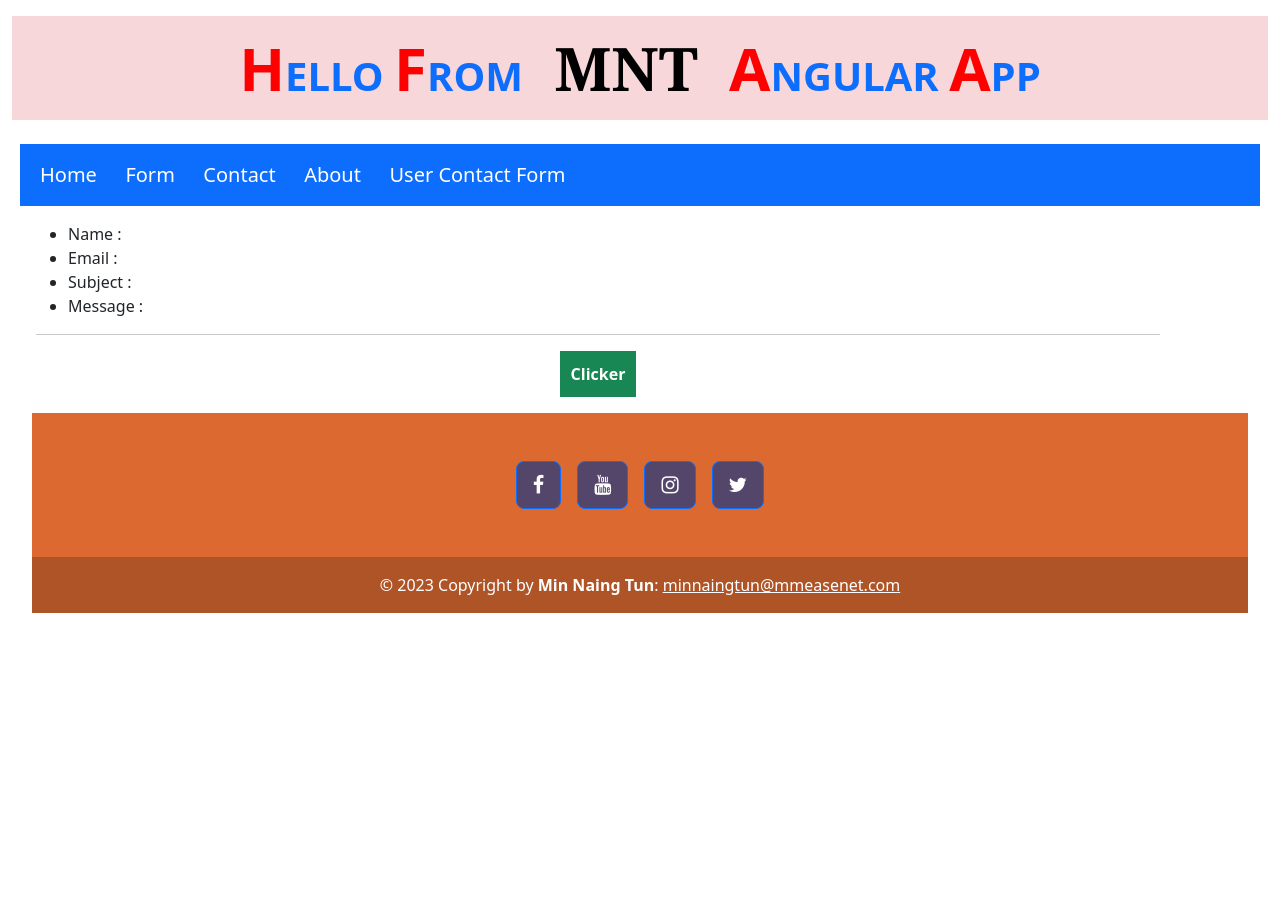
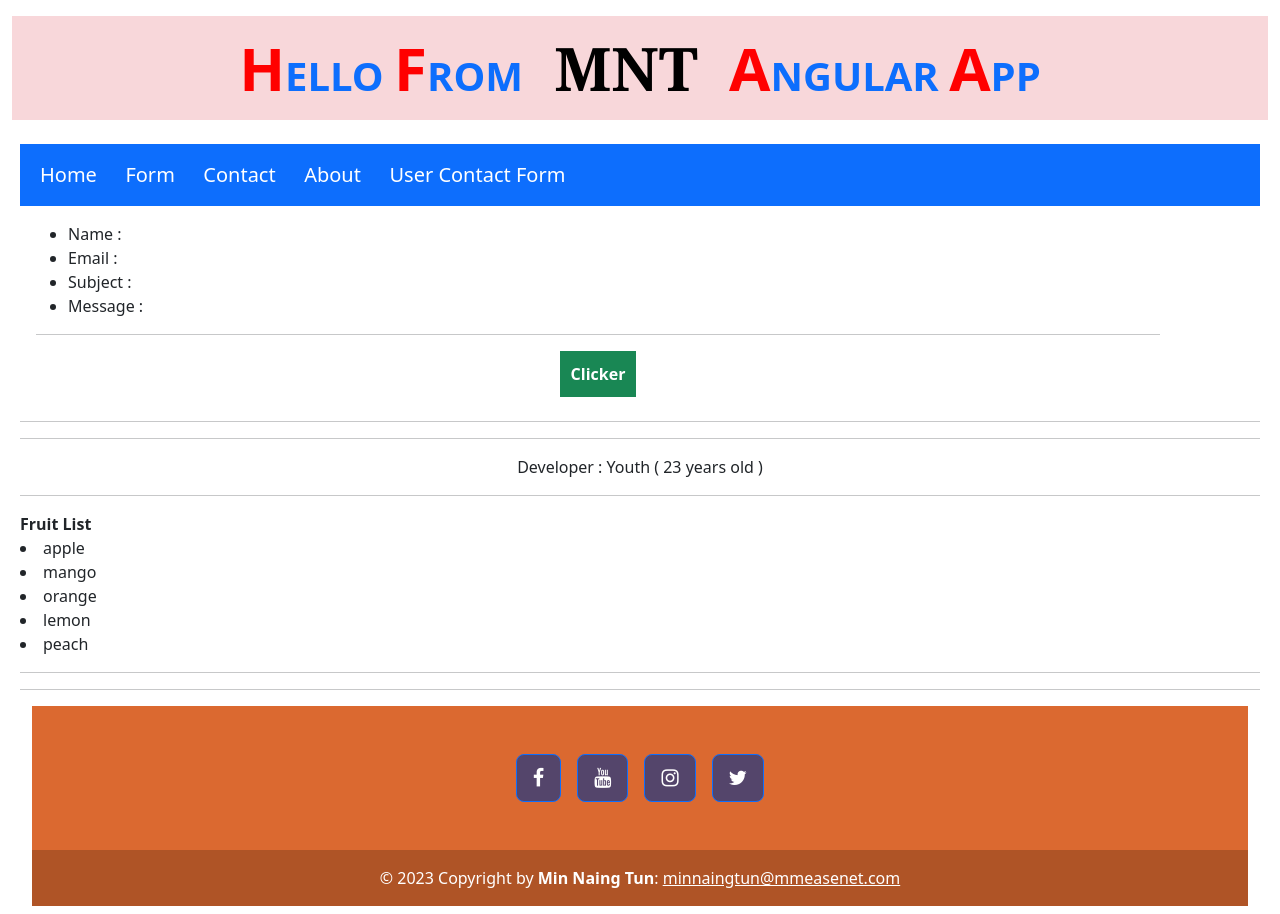
Before and after one commit to min-naing-tun/angular-study-basic, an Angular app: page /userFormShow in a window 1280 px wide. Before the commit the page ends 800 px from the top, so only its background shows below. Built offline with nearby package versions, Linux system fonts and the light colour scheme.

Commit message:
Structure-Directives

```diff
--- a/src/app/user-form-show/user-form-show.component.html
+++ b/src/app/user-form-show/user-form-show.component.html
@@ -8,3 +8,27 @@
     <hr>
     <button type="button" class="btn btn-success" appBtnTextBold appBtnHover appBtnCustomMarginWhenHover [customMargin]="'30px'">Clicker</button>
 </div>
+
+<hr>
+<hr>
+
+<div [ngSwitch]="developerAge"> <!--Structure directive for ngSwitch-->
+    <div *ngSwitchCase="18">Developer : Teenager ( {{developerAge}} years old )</div>
+    <div *ngSwitchCase="23">Developer : Youth ( {{developerAge}} years old )</div>
+    <div *ngSwitchCase="40">Developer : Old ( {{developerAge}} years old )</div>
+    <div *ngSwitchDefault>Developer : Unidentified age</div>
+</div>
+
+<div *ngIf="developerAge<10;"> <!--Structure directive for ngIf-->
+    <div>Developer : Child ( {{developerAge}} years old )</div>
+</div>
+
+<hr>
+<div class="text-start">
+    <b class="text-start">Fruit List</b>
+<div *ngFor="let item of fruits" class="text-start"> <!--Structure directive for ngFor-->
+    <li>{{item}}</li>
+</div>
+</div>
+<hr>
+<hr>
--- a/src/app/user-form-show/user-form-show.component.ts
+++ b/src/app/user-form-show/user-form-show.component.ts
@@ -10,4 +10,7 @@ export class UserFormShowComponent {
 
   constructor(public devService: AppServicesService) {
   }
+
+  developerAge = 23; //data for ng Switch and ng If [ Structure Directive ]
+  fruits: string[] = ['apple', 'mango', 'orange', 'lemon', 'peach']; //data for ng For [ Structure Directive ]
 }
```
